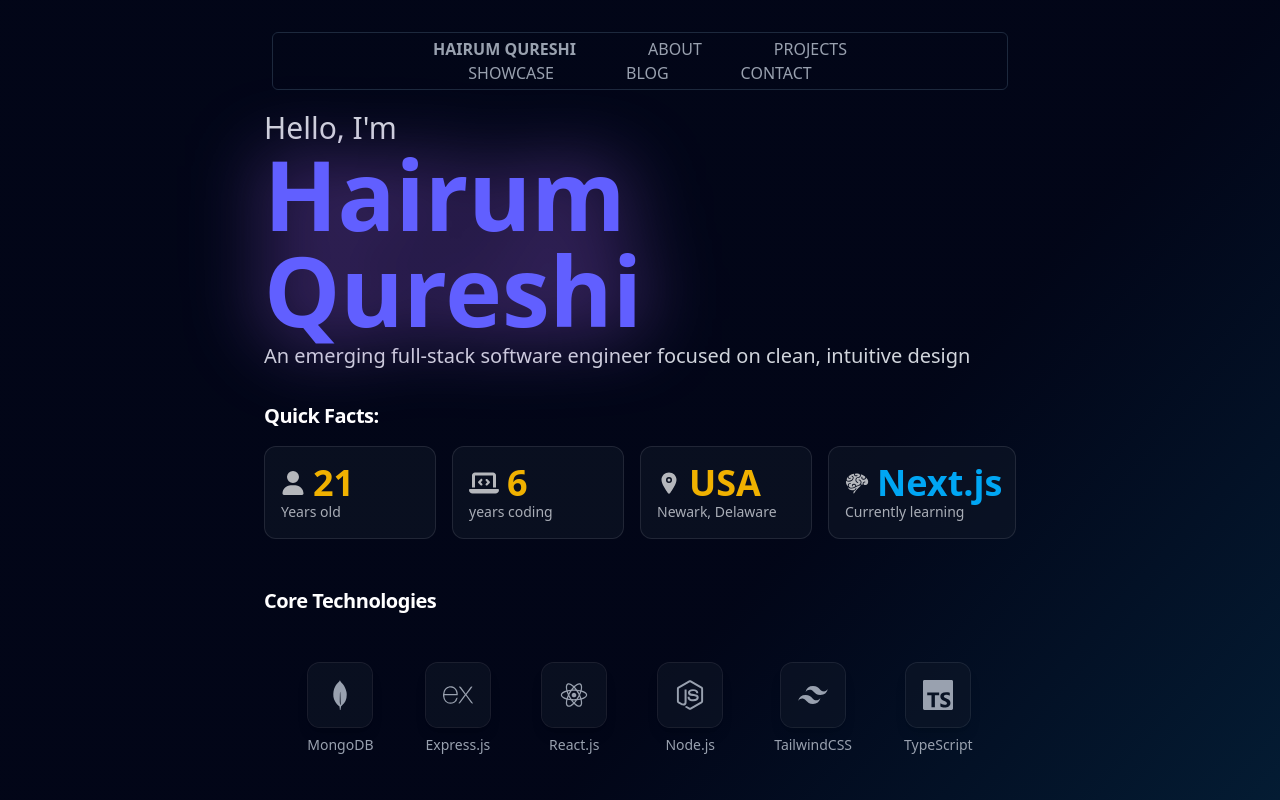
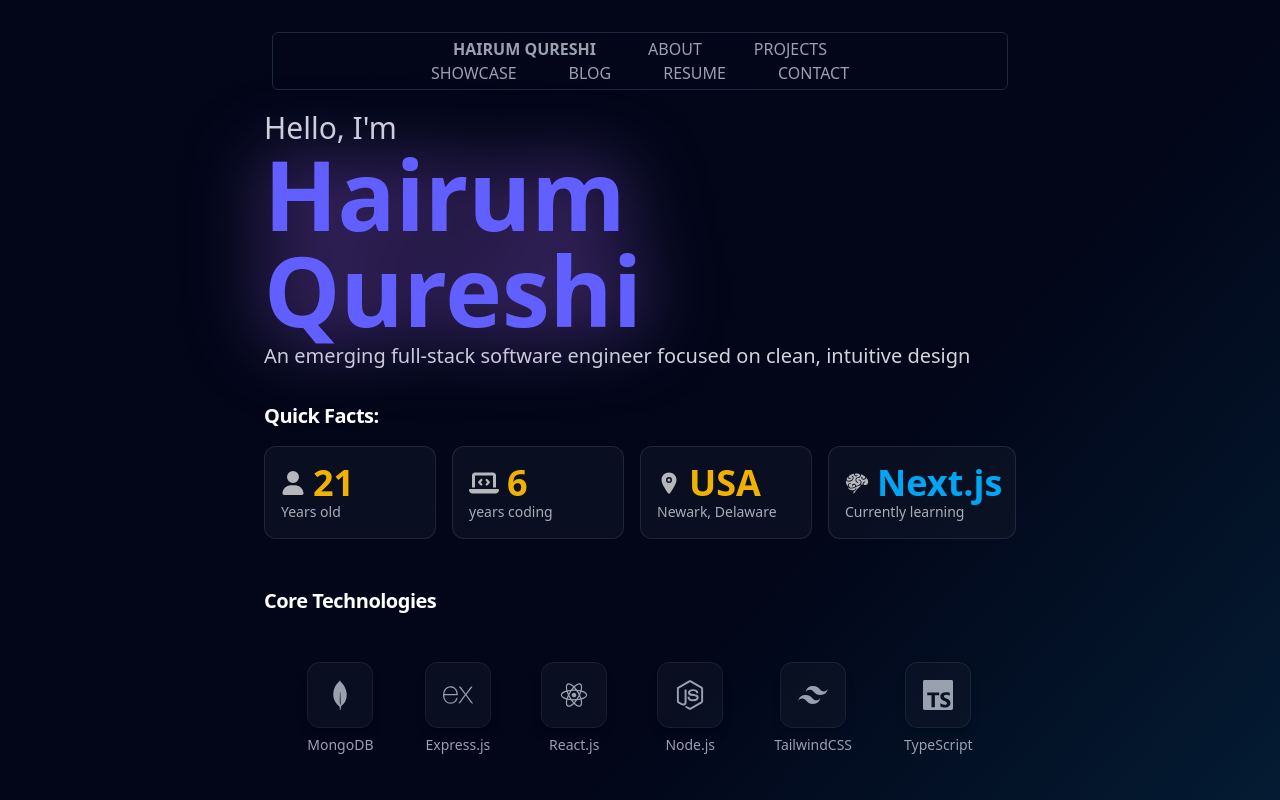
Before and after one commit to Hairum-Qureshi/personal-portfolio, a Next.js app: page / in a window 1280 px wide. Shown: the top 800 px of the page. Built offline with nearby package versions, Linux system fonts and the light colour scheme.

Commit message:
added resume link to navbar

```diff
--- a/app/components/Navbar.tsx
+++ b/app/components/Navbar.tsx
@@ -9,7 +9,7 @@ export default function Navbar() {
 
 	return (
 		<nav className="text-white w-full lg:p-2 lg:mt-4">
-			<div className="flex text-base justify-around text-gray-400 border border-slate-800 rounded-md p-1 hidden lg:block space-x-18 flex text-center">
+			<div className="flex text-base justify-around text-gray-400 border border-slate-800 rounded-md p-1 hidden lg:block space-x-13 text-center">
 				<Link
 					href="/"
 					className="font-semibold hover:text-gray-300 hover:cursor-pointer"
@@ -33,6 +33,12 @@ export default function Navbar() {
 					className="hover:text-gray-300 hover:cursor-pointer"
 				>
 					BLOG
+				</Link>
+				<Link
+					href="/resume"
+					className="hover:text-gray-300 hover:cursor-pointer"
+				>
+					RESUME
 				</Link>
 				<Link
 					href="/contact"
@@ -80,6 +86,13 @@ export default function Navbar() {
 								BLOG
 							</Link>
 							<Link
+								href="/resume"
+								className="hover:text-gray-300 hover:cursor-pointer"
+								onClick={() => setOpenedMenu(false)}
+							>
+								RESUME
+							</Link>
+							<Link
 								href="/contact"
 								className="hover:text-gray-300 hover:cursor-pointer"
 								onClick={() => setOpenedMenu(false)}
```
